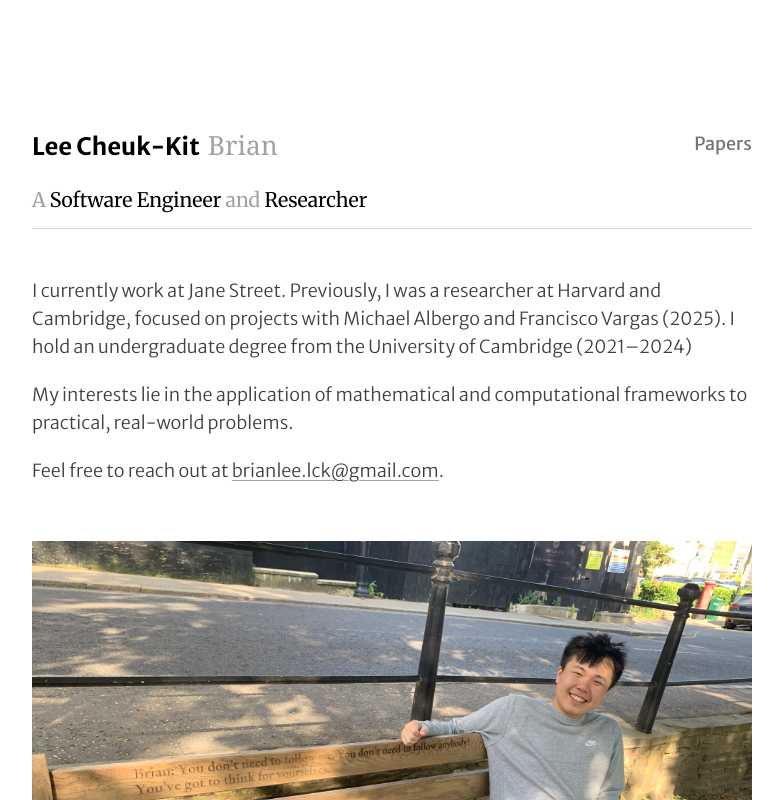
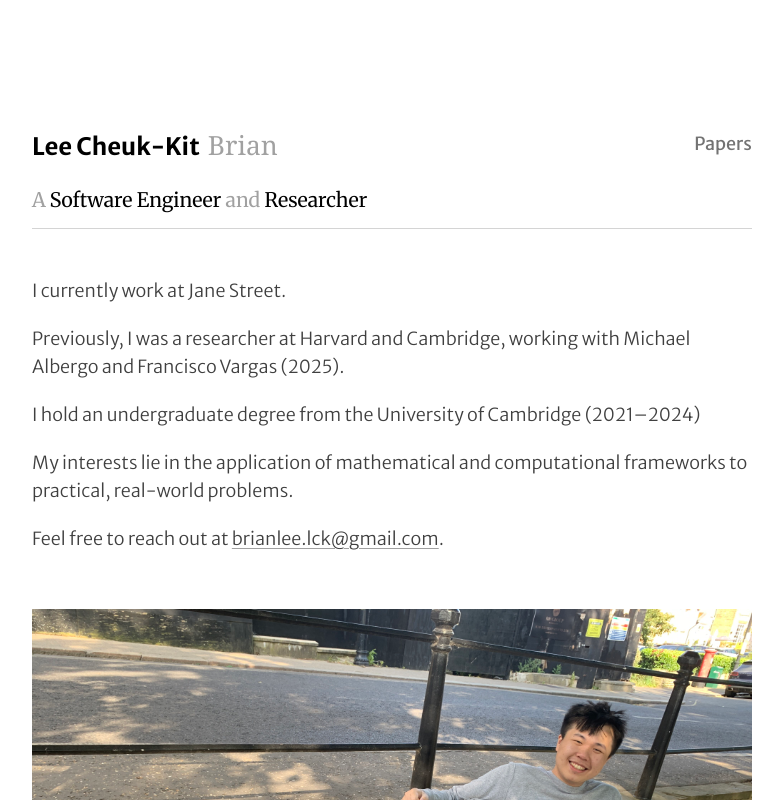
Before and after one commit to brianlck/brianlck.github.io, a SvelteKit app: page / in a window 1280 px wide. Shown: the top 800 px of the page, without its empty margins (248-1031 px from the left). Built offline with nearby package versions, Linux system fonts and the light colour scheme.

Commit message:
Refactor biography section into separate paragraphs
Split the paragraph into multiple sentences for clarity.

```diff
--- a/src/routes/+page.svelte
+++ b/src/routes/+page.svelte
@@ -11,8 +11,9 @@
 
 <div class="layout font-light space-y-14 text-lg">
 	<div class="space-y-5">
-		<p>I currently work at Jane Street. Previously, I was a researcher at Harvard and Cambridge, focused on projects with Michael Albergo and Francisco Vargas (2025). I hold an undergraduate degree from the University of Cambridge (2021–2024)</p>
-
+		<p>I currently work at Jane Street. </p>
+		<p> Previously, I was a researcher at Harvard and Cambridge, working with Michael Albergo and Francisco Vargas (2025). </p>
+		<p> I hold an undergraduate degree from the University of Cambridge (2021–2024)</p>
 		<p> My interests lie in the application of mathematical and computational frameworks to practical, real-world problems. </p>
 
 		<p> Feel free to reach out at <a class="link" href="mailto:brianlee.lck@gmail.com">brianlee.lck@gmail.com</a>. </p>
```
